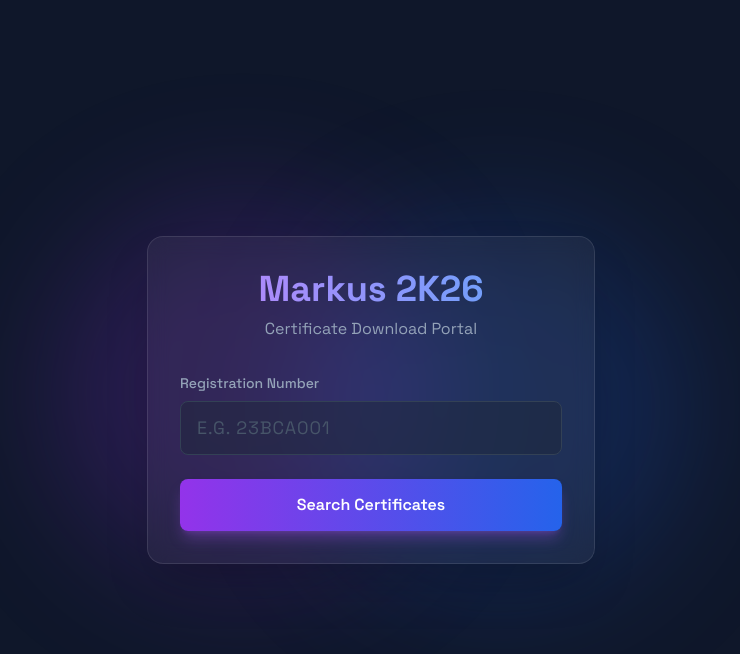
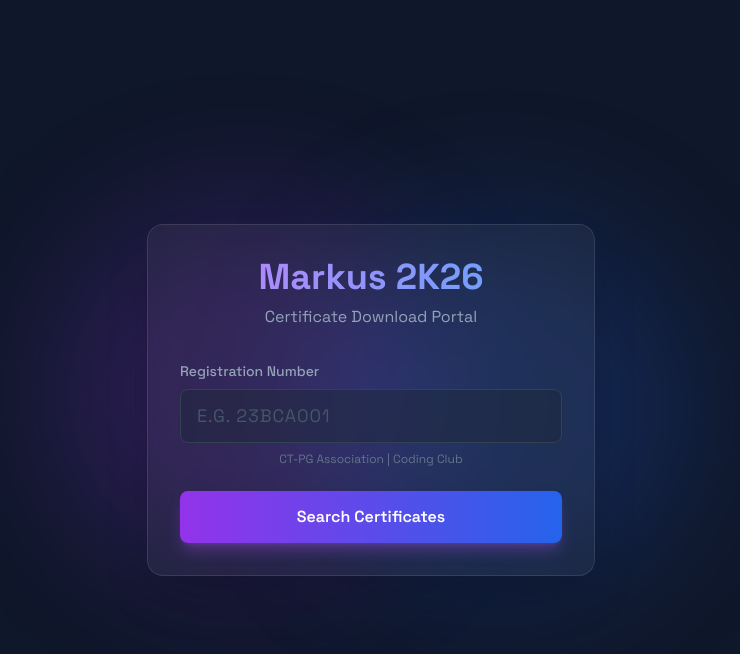
Before and after one commit to Madhan2006p/AutoCertificationGen, a FastAPI app: page / in a window 1280 px wide. Shown: the top 654 px of the page, without its empty margins (269-1009 px from the left). Run offline with FastAPI, Linux system fonts and the light colour scheme; some libraries are stand-ins or nearby versions.

Commit message:
Add club names below registration number input

```diff
--- a/templates/index.html
+++ b/templates/index.html
@@ -44,6 +44,7 @@
                 <label class="block text-sm font-medium text-slate-400 mb-2">Registration Number</label>
                 <input type="text" name="roll_no" placeholder="e.g. 23BCA001" required
                     class="w-full px-4 py-3 bg-slate-800/50 border border-slate-700 rounded-lg focus:ring-2 focus:ring-purple-500 focus:border-transparent outline-none transition-all placeholder-slate-600 text-lg uppercase tracking-wider">
+                <p class="text-xs text-slate-500 mt-2 text-center">CT-PG Association | Coding Club</p>
             </div>
 
             <button type="submit"
```
